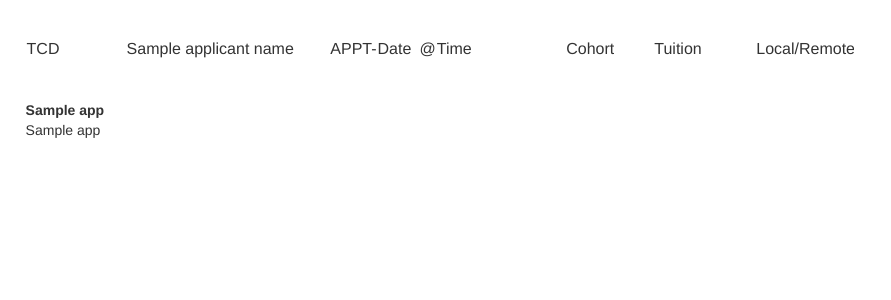
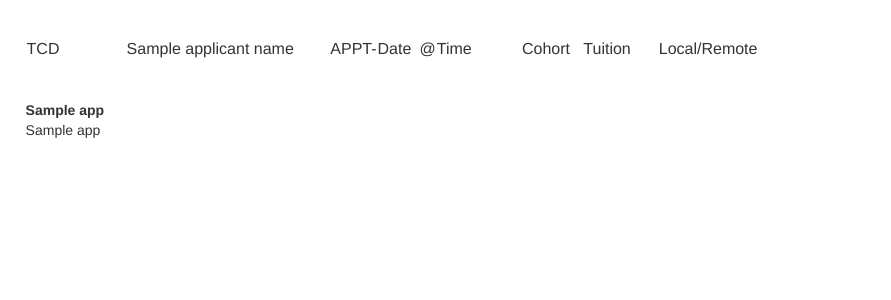
Before and after one commit to megducharme/HubSpot_Form_Translator, a Django app: template applications/templates/applications/show_single_application.html in a window 1280 px wide. Shown: the top 300 px of the page, without its empty margins (0-891 px from the left). Run offline with Django 3.2, Linux system fonts and the light colour scheme; the template is opened without the code that fills it: most values are stand-ins (such as "Sample title", 1, 10 or a date in 2020); some libraries are stand-ins or nearby versions.

Commit message:
updated spacing on application

```diff
--- a/applications/static/applications/styles.css
+++ b/applications/static/applications/styles.css
@@ -44,13 +44,13 @@ form h1{
     text-overflow: '';
     border: none;
     background-color: white;
-    margin-right: 30px;
+    margin-right: 10px;
     cursor: pointer;
 }
 
 .appt-details{
     display:inherit;
-    margin-right:3%;
+    margin-right:1%;
 }
 
 select:hover {
@@ -97,6 +97,6 @@ select:hover {
     text-overflow: '';
     border: none;
     background-color: white;
-    margin-right: 30px;
+    margin-right: 10px;
     cursor: pointer;
 }
--- a/applications/templates/applications/show_single_application.html
+++ b/applications/templates/applications/show_single_application.html
@@ -10,7 +10,7 @@
         {{applicantName}}
     </div>
     <div class="appt-details">
-        APPT-<select id="apptDate" class="admin-select"></select>@<select class="admin-select" id="time"></select>
+        APPT-<select id="apptDate" class="admin-select"></select>  @<select class="admin-select" id="time"></select>
     </div>
     <div class="line">
         <div class="appt-details">
```
